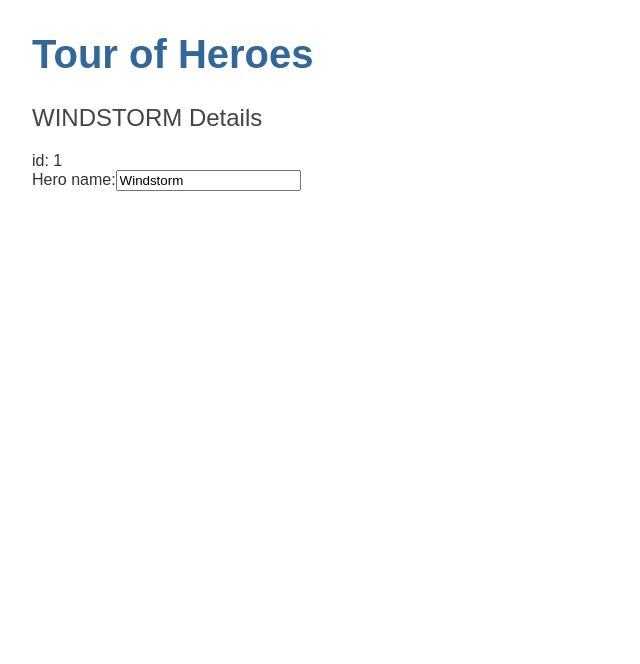
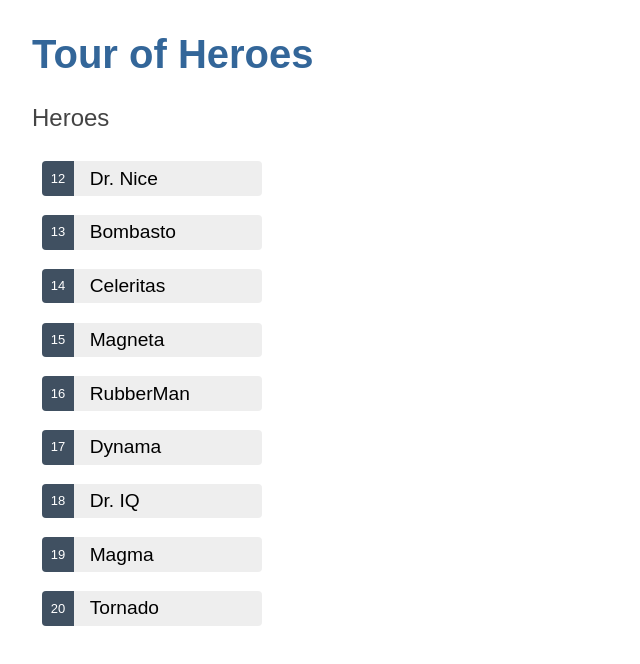
Before and after one commit to lucasg-c/AngularTourOfHeroes, an Angular app in the folder tour-of-heroes/: page / in a window 1280 px wide. Shown: the top 664 px of the page, without its empty margins (0-640 px from the left). Built offline with nearby package versions, Linux system fonts and the light colour scheme.

Commit message:
Implementada e estilizada lista com um array de objetos 'hero'. Configurada condição para o campo de edições ser exibido após click em um objeto da lista.

```diff
--- a/tour-of-heroes/src/app/heroes/heroes.component.css
+++ b/tour-of-heroes/src/app/heroes/heroes.component.css
@@ -0,0 +1,79 @@
+/* hero's list stylization*/
+
+.heroes
+{
+    margin: 0 0 2em 0;
+    list-style-type: none;
+    padding: 0;
+    width: 15em;
+}
+
+.heroes li
+{
+    display: flex;
+}
+
+.heroes button
+{
+    flex: 1;
+    cursor: pointer;
+    position: relative;
+    left: 0;
+    background-color: #EEE;
+    margin: .5em;
+    padding: 0;
+    border-radius: 4px;
+    display: flex;
+    align-items: stretch;
+    height: 1.8em;
+}
+
+.heroes button:hover
+{
+    color: #2c3a41;
+    background-color: #e6e6e6;
+    left: .1em;
+}
+
+.heroes button:active
+{
+    background-color: #525252;
+    color: #fafafa;
+}
+
+.heroes button.selected
+{
+    background-color: #505050;
+    color: white;
+}
+
+.heroes button.selected:hover
+{
+    background-color: #505050;
+    color: white;
+}
+
+.heroes button.selected:active
+{
+    background-color: black;
+    color: white;
+}
+
+.heroes .badge
+{
+    display: inline-block;
+    font-size: small;
+    color: white;
+    padding: 0.8em 0.7em 0 0.7em;
+    background-color: #405061;
+    line-height: 1em;
+    margin-right: .8em;
+    border-radius: 4px 0 0 4px;
+}
+
+.heroes .name
+{
+    align-self: center;
+}
+
+/* - - - */
--- a/tour-of-heroes/src/app/heroes/heroes.component.html
+++ b/tour-of-heroes/src/app/heroes/heroes.component.html
@@ -1,3 +1,4 @@
+<!--
 <h2>{{hero.name | uppercase}} Details</h2>
 <div>
     <span>id: </span>{{hero.id}}
@@ -6,3 +7,26 @@
     <label for="name">Hero name:</label>
     <input id="name" placeholder="name" [(ngModel)]="hero.name">
 </div>
+-->
+
+<h2>Heroes</h2>
+<ul class="heroes">
+    <li *ngFor="let hero of heroes">
+        <button type="button" [class.selected]="hero === selectedHero" (click)="onSelect(hero)">
+            <span class="badge">{{hero.id}}</span>
+            &nbsp;
+            <span class="name">{{hero.name}}</span>
+        </button>
+    </li>
+</ul>
+
+<div *ngIf="selectedHero">
+    <h2>{{selectedHero.name | uppercase}} Details</h2>
+    <div>
+        id: {{selectedHero.id}}
+    </div>
+    <div>
+        <label for="name">Hero name:</label>
+        <input id="name" placeholder="name" [(ngModel)]="selectedHero.name">
+    </div>
+</div>
--- a/tour-of-heroes/src/app/heroes/heroes.component.ts
+++ b/tour-of-heroes/src/app/heroes/heroes.component.ts
@@ -1,6 +1,7 @@
 import { Component, OnInit } from '@angular/core';
 
 import { Hero } from '../hero';
+import { HEROES } from '../mock-heroes';
 
 @Component({
   selector: 'app-heroes',
@@ -14,6 +15,14 @@
     name: 'Windstorm'
   };
 
+  heroes = HEROES;
+
+  selectedHero?: Hero;
+  onSelect(hero: Hero): void
+  {
+    this.selectedHero = hero;
+  }
+
   constructor() { }
 
   ngOnInit(): void {
--- /dev/null
+++ b/tour-of-heroes/src/app/mock-heroes.ts
@@ -0,0 +1,14 @@
+import { Hero } from "./hero";
+
+export const HEROES: Hero[] =
+[
+    { id: 12, name: 'Dr. Nice' },
+    { id: 13, name: 'Bombasto' },
+    { id: 14, name: 'Celeritas' },
+    { id: 15, name: 'Magneta' },
+    { id: 16, name: 'RubberMan' },
+    { id: 17, name: 'Dynama' },
+    { id: 18, name: 'Dr. IQ' },
+    { id: 19, name: 'Magma' },
+    { id: 20, name: 'Tornado' },
+];
```
